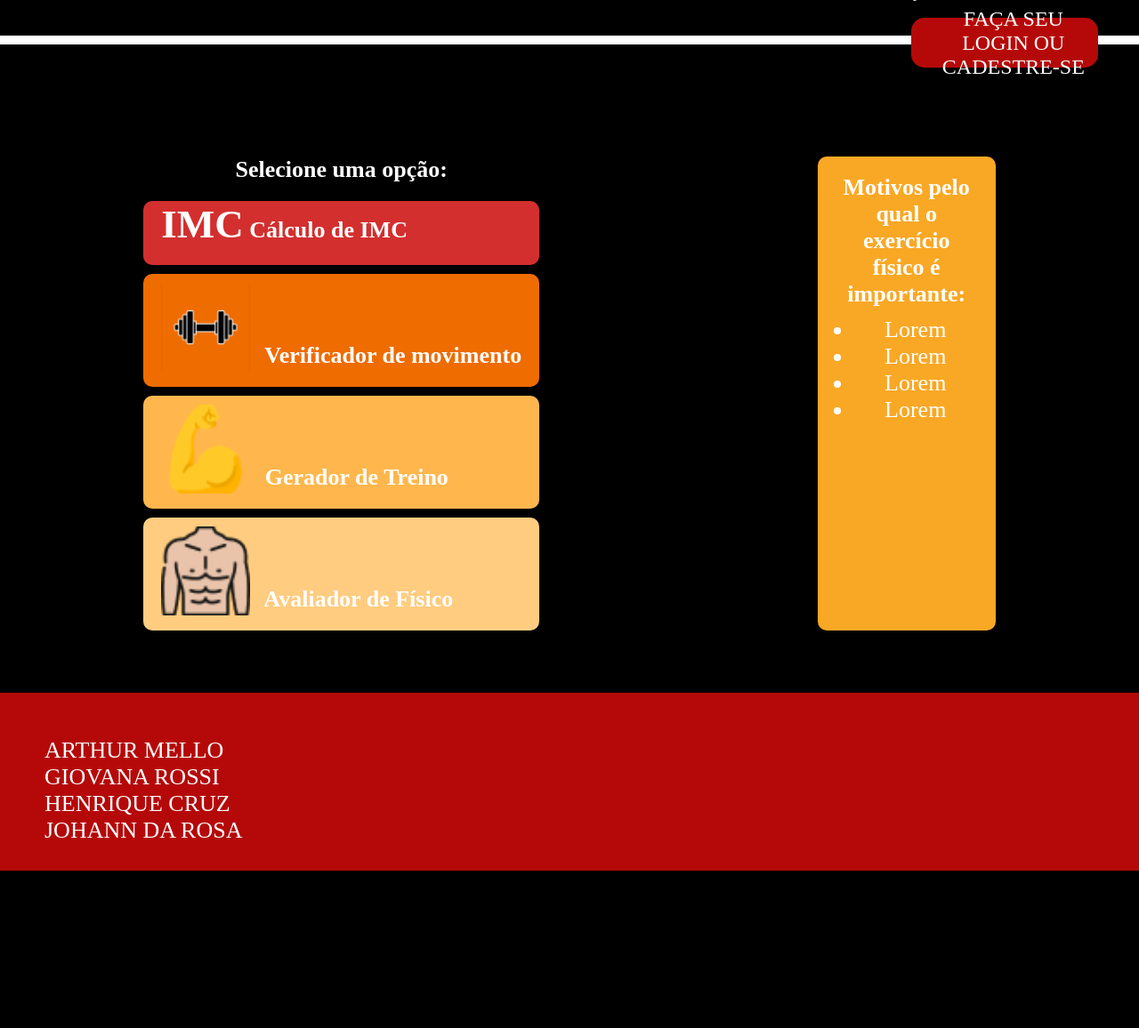
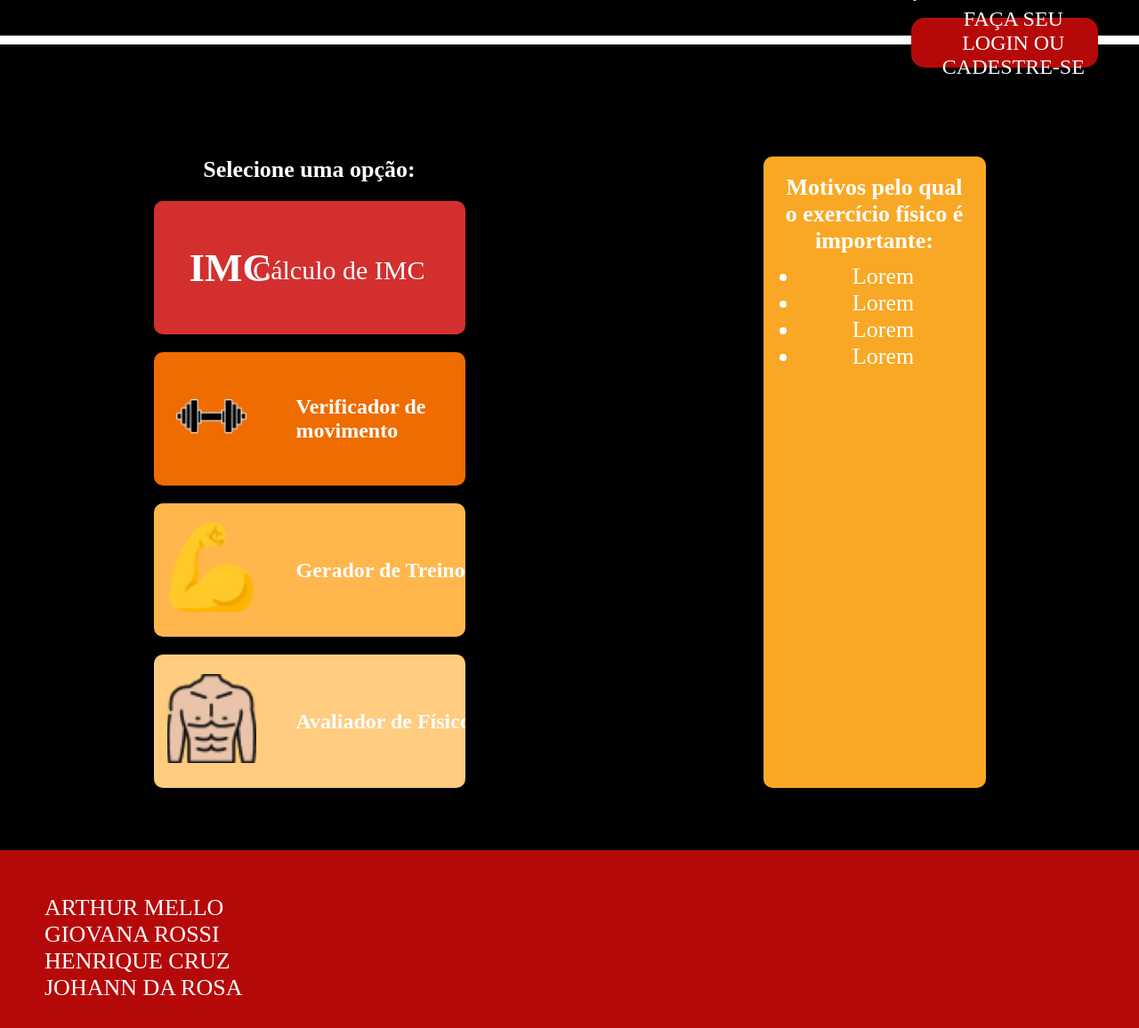
Before and after one commit to senacrs-emti/2024-3MB-freecode-G03, a PHP site: page /fisico.php in a window 1280 px wide. Shown: the part 117-1273 px from the top of the page at 89% size. Before the commit the page ends 1096 px from the top, so only its background shows below. Run offline with PHP 8.4, Linux system fonts and the light colour scheme; some web fonts are replaced.

Commit message:
fisico pronta e imc quase pronta

```diff
--- a/fisico.css
+++ b/fisico.css
@@ -1,47 +1,101 @@
 .container {
     display: flex;
+    flex-wrap: wrap;
+    /* Para que os cards possam quebrar em várias linhas, se necessário */
     gap: 20px;
+    justify-content: center;
+    /* Centraliza os cards */
 }
 
 .menu {
     display: flex;
     flex-direction: column;
-    gap: 10px;
-}
-
-.menu h2 {
-    margin-bottom: 10px;
+    gap: 20px;
+    /* Aumentei o gap entre os cards */
+    align-items: center;
+    /* Centraliza os cards na área disponível */
 }
 
 .menu-item {
     display: flex;
     align-items: center;
-    justify-content: space-between;
-    padding: 10px 20px;
+    /* Centraliza verticalmente os itens dentro do card */
+    justify-content: flex-start;
+    /* Alinha os itens à esquerda */
+    width: 350px;
+    /* Largura fixa para todos os cards */
+    height: 150px;
+    /* Altura fixa para os cards */
+    padding: 15px;
     border-radius: 10px;
     font-size: 18px;
     font-weight: bold;
     color: #fff;
     position: relative;
+    overflow: hidden;
+    /* Garante que o conteúdo não ultrapasse o card */
+    text-align: left;
+    /* Alinha o texto à esquerda */
+    transition: background-color 0.3s ease;
+    /* Transição suave para hover */
 }
 
 .menu-item .card-text,
 .menu-item .card-subtext {
     position: relative;
-    top: -10px;
-    /* Ajuste esse valor para controlar o quanto o texto sobe */
+    z-index: 1;
+}
+
+.menu-item .card-subtext {
+    font-size: 30px !important;
+    position: relative;
+    left: -30px;
 }
 
 .menu-item a {
     color: white;
     text-decoration: none;
+    display: flex;
+    align-items: center;
+    /* Centraliza a imagem e o texto */
+    height: 100%;
+    /* O link ocupa toda a área do card */
+    width: 100%;
 }
 
 .menu-item img {
-    width: 100px;
-    height: 100px;
-    margin-right: 10px;
+    width: 120px;
+    /* Tamanho maior para a imagem */
+    height: 120px;
+    /* Tamanho maior para a imagem */
+    margin-right: 20px;
+    /* Espaço entre a imagem e o texto */
+    object-fit: cover;
+    /* Garante que a imagem seja cortada corretamente sem distorcer */
 }
+
+.menu-item .card-text {
+    font-size: 24px;
+    font-weight: bold;
+    flex: 1;
+    /* O texto ocupa o restante do espaço */
+    position: relative;
+    left: 25px;
+}
+
+.menu-item .card-subtext {
+    font-size: 14px;
+    margin-top: 5px;
+    font-weight: normal;
+}
+
+.menu-item:hover {
+    opacity: 0.8;
+    /* Efeito ao passar o mouse sobre o card */
+}
+
+
+/* Cores de fundo para cada card */
 
 .imc {
     background-color: #d32f2f;
@@ -59,11 +113,15 @@
     background-color: #ffcc80;
 }
 
+
+/* Info Box */
+
 .info-box {
     background-color: #f9a825;
     padding: 20px;
     border-radius: 10px;
-    width: 200px;
+    width: 250px;
+    /* Largura da caixa de informações */
 }
 
 .info-box h3 {
```
Also changed, not shown: imc.css (added, +117 -0 lines), imc.php (added, +83 -0 lines), scrip.js (deleted), script.js (added).
